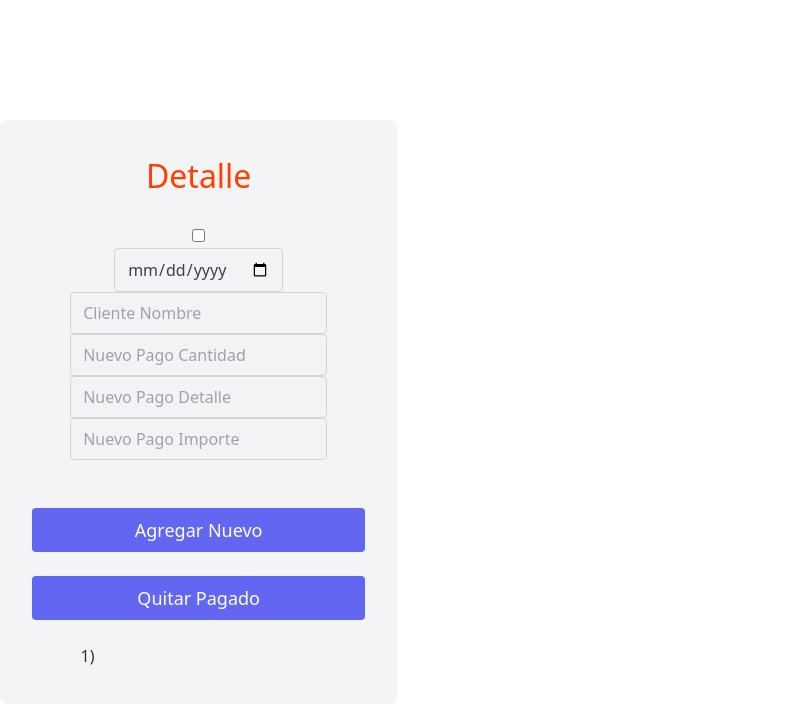
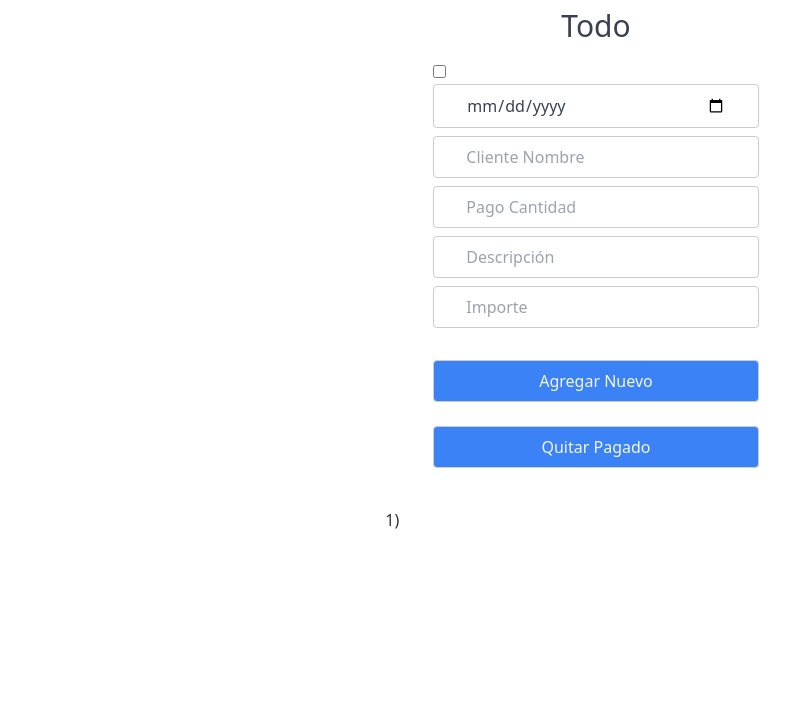
Before and after one commit to danielchirich/svelte_tailwindcss, a Svelte app: page / in a window 1280 px wide. Shown: the top 704 px of the page, without its empty margins (44-834 px from the left). Built offline with nearby package versions, Linux system fonts and the light colour scheme.

Commit message:
Update App.svelte
El mismo Todo de antes pero optimizado para movil

```diff
--- a/src/App.svelte
+++ b/src/App.svelte
@@ -38,71 +38,87 @@
 
 <Tailwindcss />
 <main>
-<section class="text-gray-600 body-font"></section>
+<div class="h-auto flex items-center justify-center">
+<div class="w-full md:w-1/3 bg-white rounded-lg items-center">
+<h1 class="text-3xl text-center text-gray-700 mb-4">Todo</h1>
 
-<div class="container px-5 py-24 mx-auto flex flex-wrap items-center">
-  <div class="lg:w-2/6 md:w-1/2 bg-gray-100 rounded-lg p-8 flex flex-col md:ml-left w-full mt-5 md:mt-0">
-	<h1>Detalle</h1>
-<br/>
+<div class="px-12 pb-10">
 {#each todos as todo}
-	<div class="relative flex-grow w-full">
+
 		<input
 			type=checkbox
 			bind:checked={todo.done}
-
+			class=""
 		>
-    <br/>
+    <div class="w-full mb-2">
+       <div class="flex justify-center">
            <input
 		    type=date
 			placeholder="Nuevo Pago Fecha"
 			bind:value={todo.fecha}
 			disabled={todo.done}
-			class=" bg-gray-100 bg-opacity-50 rounded border border-gray-300 focus:border-indigo-500 focus:bg-transparent focus:ring-2 focus:ring-indigo-200 text-base outline-none text-gray-700 py-1 px-3 leading-8 transition-colors duration-200 ease-in-out"
-		>
+            class="px-8 w-full border rounded py-2 text-gray-700 focus:outline-none" />
+       </div>
+    </div>
+
+	<div class="w-full mb-2">
+       <div class="flex justify-center">
            <input
 		    type=text
 			placeholder="Cliente Nombre"
 			bind:value={todo.textClient}
 			disabled={todo.done}
-			class=" bg-gray-100 bg-opacity-50 rounded border border-gray-300 focus:border-indigo-500 focus:bg-transparent focus:ring-2 focus:ring-indigo-200 text-base outline-none text-gray-700 py-1 px-3 leading-8 transition-colors duration-200 ease-in-out"
-		>
+            class="px-8 w-full border rounded py-2 text-gray-700 focus:outline-none" />
+       </div>
+    </div>
+
+	<div class="w-full mb-2">
+       <div class="flex justify-center">
            <input
 		    type=number
-			placeholder="Nuevo Pago Cantidad"
+			placeholder="Pago Cantidad"
 			bind:value={todo.numberCantidad}
 			disabled={todo.done}
-			class=" bg-gray-100 bg-opacity-50 rounded border border-gray-300 focus:border-indigo-500 focus:bg-transparent focus:ring-2 focus:ring-indigo-200 text-base outline-none text-gray-700 py-1 px-3 leading-8 transition-colors duration-200 ease-in-out"
-		>
+            class="px-8 w-full border rounded py-2 text-gray-700 focus:outline-none" />
+       </div>
+    </div>
+
+	<div class="w-full mb-2">
+       <div class="flex justify-center">
            <input
 		    type=text
-			placeholder="Nuevo Pago Detalle"
+			placeholder="Descripción"
 			bind:value={todo.textDetalle}
 			disabled={todo.done}
-			class=" bg-gray-100 bg-opacity-50 rounded border border-gray-300 focus:border-indigo-500 focus:bg-transparent focus:ring-2 focus:ring-indigo-200 text-base outline-none text-gray-700 py-1 px-3 leading-8 transition-colors duration-200 ease-in-out"
-		>
+            class="px-8 w-full border rounded py-2 text-gray-700 focus:outline-none" />
+       </div>
+    </div>
+	<div class="w-full mb-2">
+       <div class="flex justify-center">
             <input
 		    type=number
-			placeholder="Nuevo Pago Importe "
+			placeholder="Importe"
 			bind:value={todo.numberImporte}
 			disabled={todo.done}
-			class=" bg-gray-100 bg-opacity-50 rounded border border-gray-300 focus:border-indigo-500 focus:bg-transparent focus:ring-2 focus:ring-indigo-200 text-base outline-none text-gray-700 py-1 px-3 leading-8 transition-colors duration-200 ease-in-out"
-		>
+            class="px-8 w-full border rounded py-2 text-gray-700 focus:outline-none" />
+       </div>
     </div>
 
-	<br/>
 {/each}
-<br/>
-<button on:click={add} class="text-white bg-indigo-500 border-0 py-2 px-8 focus:outline-none hover:bg-indigo-600 rounded text-lg">
+
+<button on:click={add} class="w-full mt-6 py-2  rounded bg-blue-500 text-gray-100  focus:outline-none ">
 	Agregar Nuevo
 </button>
-<br/>
-<button on:click={clear} class="text-white bg-indigo-500 border-0 py-2 px-8 focus:outline-none hover:bg-indigo-600 rounded text-lg">
+
+<button on:click={clear} class="w-full mt-6 py-2  rounded bg-blue-500 text-gray-100  focus:outline-none">
 	Quitar Pagado
 </button>
-<br/>
+
+</div>
+
 {#each todosSort as todoSort,i}
 		<ul>
-		  <li class="lg:w-1/3 mb-1 w-1/2">
+		    <li class="">
 		                {i+1})
 		                {todoSort.fecha}
 						{todoSort.textClient}
@@ -113,28 +129,4 @@
 {/each}
 </div>
 </div>
-
-
-
-
 </main>
-
- <style>
-	main {
-		text-align: center;
-		padding: 1em;
-		max-width: 240px;
-		margin: 0 auto;
-	}
-	h1 {
-		color: #ff3e00;
-
-		font-size: 2em;
-		font-weight: 100;
-	}
-	@media (min-width: 640px) {
-		main {
-			max-width: none;
-		}
-	}
-</style>
```
Lines whose indentation alone changed are shown as unchanged.
